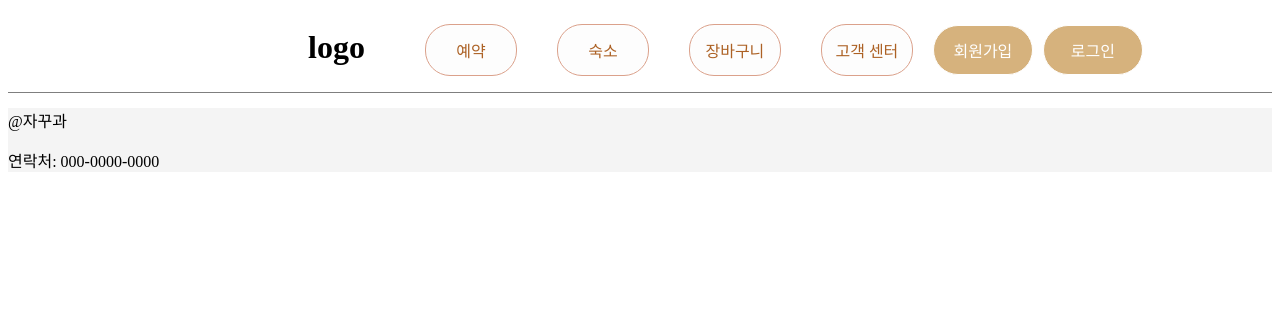
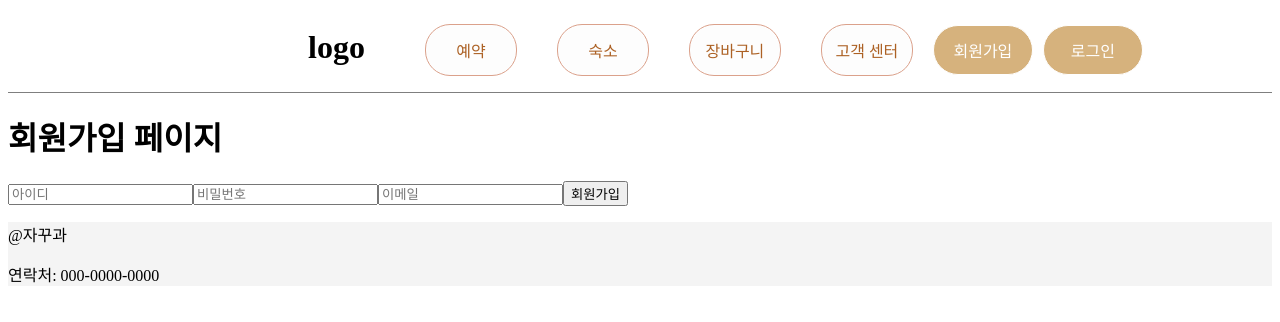
Before and after one commit to Kim-kym/HotelView, a React (Vite) app: page /signup in a window 1280 px wide. Shown: the top 322 px of the page. Built offline with nearby package versions, Linux system fonts and the light colour scheme.

Commit message:
로그인, 회원가입 페이지 추가
1. 로그인은 context 활용해서 어떤 컴포넌트에서든 로그인 상태 이용할 수 있게 수정

2. 회원가입 페이지 생성

3. 로고 클릭 시 홈 화면으로 이동 추가

```diff
--- a/src/App.jsx
+++ b/src/App.jsx
@@ -1,14 +1,17 @@
 import React from "react";
 import { BrowserRouter as Router, Routes, Route } from "react-router-dom";
+import { AuthProvider } from "./components/contexts/AuthContext";
 import MenuHeader from "./components/MenuHeader";
 import Footer from "./components/Footer";
-import ReserveForm from "./components/contents/ReserveForm";
+import ReserveForm from "./components/pages/ReserveForm";
 import JejuMap from "./components/maps/JejuMap";
-import LoginPage from "./components/contents/LoginPage";
+import SignInPage from "./components/pages/SignInPage";
+import SignUpPage from "./components/pages/SignUpPage";
 
 function App() {
   return (
     <Router>
+      <AuthProvider>
         <MenuHeader />
         <Routes>
           <Route
@@ -19,8 +22,8 @@ function App() {
               </JejuMap>
             }
           />
-        <Route path="/login" element={<LoginPage />} />
-        {/* 회원가입 페이지 */}
+          <Route path="/login" element={<SignInPage />} />
+          <Route path="/signup" element={<SignUpPage />} />
           <Route
             path="/reserve"
             element={
@@ -31,6 +34,7 @@ function App() {
           />
         </Routes>
         <Footer />
+      </AuthProvider>
     </Router>
   );
 }
--- a/src/components/MenuHeader.jsx
+++ b/src/components/MenuHeader.jsx
@@ -8,7 +8,9 @@ function MenuHeader() {
     <header className="page-header">
       <div className="header-container">
         <div className="header-logo">
-          <h1>logo</h1>
+          <Link to="/">
+            <h1>logo</h1>
+          </Link>
         </div>
         <nav className="header-nav">
           <ul>
@@ -33,7 +35,9 @@ function MenuHeader() {
           </ul>
         </nav>
         <div className="header-right-box">
-          <button>회원가입</button>
+          <Link to="/signup">
+            <button>회원가입</button>
+          </Link>
           <Link to="/login">
             <button>로그인</button>
           </Link>
--- a/src/components/contents/LoginPage.jsx
+++ /dev/null
@@ -1,57 +0,0 @@
-import { useState } from "react";
-import { useNavigate } from "react-router-dom";
-
-function LoginPage() {
-  const [userId, setUserId] = useState("");
-  const [password, setPassword] = useState("");
-  const [isLoggedIn, setIsLoggedIn] = useState(false); // 로그인 상태 관리
-  const navigate = useNavigate(); // 페이지 이동을 위한 useNavigate
-
-  const handleLogin = async () => {
-    try {
-      const response = await fetch("/user/login", {
-        method: "POST",
-        headers: {
-          "Content-Type": "application/json",
-        },
-        body: JSON.stringify({ userId, password }),
-      });
-
-      if (response.ok) {
-        const token = await response.text();
-        localStorage.setItem("token", token); // JWT 토큰 저장
-        alert("로그인 성공!");
-        setIsLoggedIn(true); // 로그인 상태 업데이트
-        navigate("/"); // 홈 페이지로 이동
-      } else {
-        alert("아이디 또는 비밀번호를 확인해주세요.");
-      }
-    } catch (error) {
-      console.error("로그인 오류:", error);
-      alert("로그인 요청 중 오류 발생");
-    }
-  };
-
-  return (
-    <div>
-      <h1>로그인 페이지</h1>
-      <input
-        type="text"
-        placeholder="아이디"
-        value={userId}
-        onChange={(e) => setUserId(e.target.value)}
-      />
-      <input
-        type="password"
-        placeholder="비밀번호"
-        value={password}
-        onChange={(e) => setPassword(e.target.value)}
-      />
-
-      {/* 로그인 버튼 클릭 시 handleLogin 실행 */}
-      <button onClick={handleLogin}>로그인</button>
-    </div>
-  );
-}
-
-export default LoginPage;
--- /dev/null
+++ b/src/components/contexts/AuthContext.jsx
@@ -0,0 +1,46 @@
+import { createContext, useState, useContext } from "react";
+import { useNavigate } from "react-router-dom";
+
+const AuthContext = createContext();
+
+export function AuthProvider({ children }) {
+  const [username, setUsername] = useState("");
+  const [password, setPassword] = useState("");
+  const navigate = useNavigate();
+
+  const handleLogin = async () => {
+    try {
+      const response = await fetch("http://localhost:8080/user/login", {
+        method: "POST",
+        headers: {
+          "Content-Type": "application/json",
+        },
+        body: JSON.stringify({ username, password }),
+      });
+
+      if (response.ok) {
+        const token = await response.text();
+        localStorage.setItem("token", token);
+        alert("로그인 성공!");
+        navigate("/dashboard");
+      } else {
+        alert("로그인 실패!");
+      }
+    } catch (error) {
+      console.error("로그인 오류:", error);
+      alert("로그인 요청 중 오류 발생");
+    }
+  };
+
+  return (
+    <AuthContext.Provider
+      value={{ username, setUsername, password, setPassword, handleLogin }}
+    >
+      {children}
+    </AuthContext.Provider>
+  );
+}
+
+export function useAuth() {
+  return useContext(AuthContext);
+}
--- /dev/null
+++ b/src/components/pages/SignInPage.jsx
@@ -0,0 +1,37 @@
+import { useAuth } from "../contexts/AuthContext";
+
+function SignInPage() {
+  const { username, setUsername, password, setPassword, handleLogin } =
+    useAuth();
+
+  const handleSubmit = (e) => {
+    e.preventDefault(); // ✅ 폼 제출 시 새로고침 방지
+    handleLogin(); // ✅ 로그인 로직 실행
+  };
+
+  return (
+    <div>
+      <h1>로그인 페이지</h1>
+      <form onSubmit={handleSubmit}>
+        {" "}
+        <input
+          type="text"
+          placeholder="아이디"
+          value={username}
+          onChange={(e) => setUsername(e.target.value)}
+          autoComplete="userId"
+        />
+        <input
+          type="password"
+          placeholder="비밀번호"
+          value={password}
+          onChange={(e) => setPassword(e.target.value)}
+          autoComplete="current-password"
+        />
+        <button type="submit">로그인</button>
+      </form>
+    </div>
+  );
+}
+
+export default SignInPage;
--- /dev/null
+++ b/src/components/pages/SignUpPage.jsx
@@ -0,0 +1,65 @@
+import { useState } from "react";
+import { useNavigate } from "react-router-dom";
+
+function SignUpPage() {
+  const [userId, setUserId] = useState("");
+  const [password, setPassword] = useState("");
+  const [email, setEmail] = useState("");
+  const navigate = useNavigate();
+
+  const handleRegister = async (e) => {
+    e.preventDefault(); // ✅ 폼 제출 시 새로고침 방지
+
+    try {
+      const response = await fetch("http://localhost:8080/user/signup", {
+        method: "POST",
+        headers: {
+          "Content-Type": "application/json",
+        },
+        body: JSON.stringify({ userId, password, email }),
+      });
+
+      if (response.ok) {
+        alert("회원가입 성공! 로그인 페이지로 이동합니다.");
+        navigate("/login"); // ✅ 회원가입 후 로그인 페이지로 이동
+      } else {
+        alert("회원가입 실패. 다시 시도해주세요.");
+      }
+    } catch (error) {
+      console.error("회원가입 오류:", error);
+      alert("회원가입 요청 중 오류가 발생했습니다.");
+    }
+  };
+
+  return (
+    <div>
+      <h1>회원가입 페이지</h1>
+      <form onSubmit={handleRegister}>
+        <input
+          type="text"
+          placeholder="아이디"
+          value={userId}
+          onChange={(e) => setUserId(e.target.value)}
+          autoComplete="userId"
+        />
+        <input
+          type="password"
+          placeholder="비밀번호"
+          value={password}
+          onChange={(e) => setPassword(e.target.value)}
+          autoComplete="new-password"
+        />
+        <input
+          type="email"
+          placeholder="이메일"
+          value={email}
+          onChange={(e) => setEmail(e.target.value)}
+          autoComplete="email"
+        />
+        <button type="submit">회원가입</button>
+      </form>
+    </div>
+  );
+}
+
+export default SignUpPage;
--- a/src/styled/MenuHeader.css
+++ b/src/styled/MenuHeader.css
@@ -1,3 +1,9 @@
+a {
+    color: inherit;
+    text-decoration: none;
+}
+
+
 .header-container {
     display: flex;
     justify-content: space-between;
```
Also changed, not shown: src/components/pages/ReserveForm.jsx (renamed from src/components/contents/ReserveForm.jsx), src/components/pages/ReserveSection.jsx (renamed from src/components/contents/ReserveSection.jsx). Lines whose indentation alone changed are shown as unchanged.
